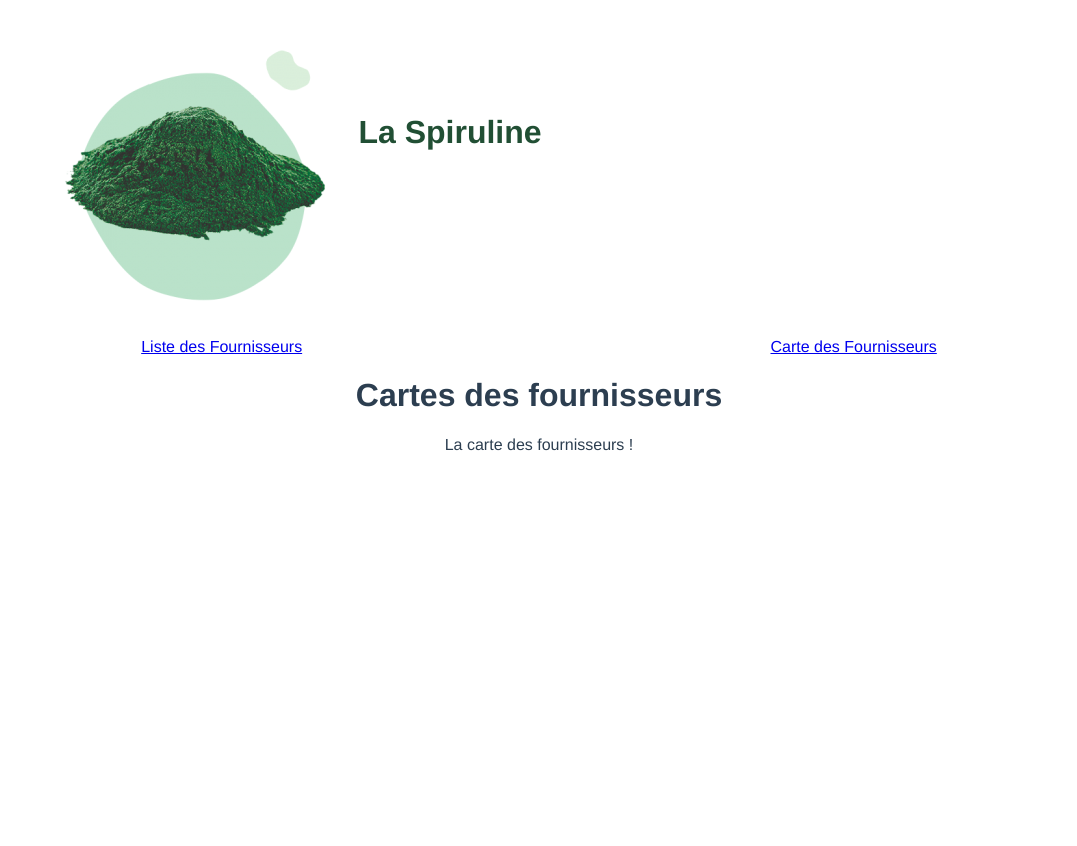
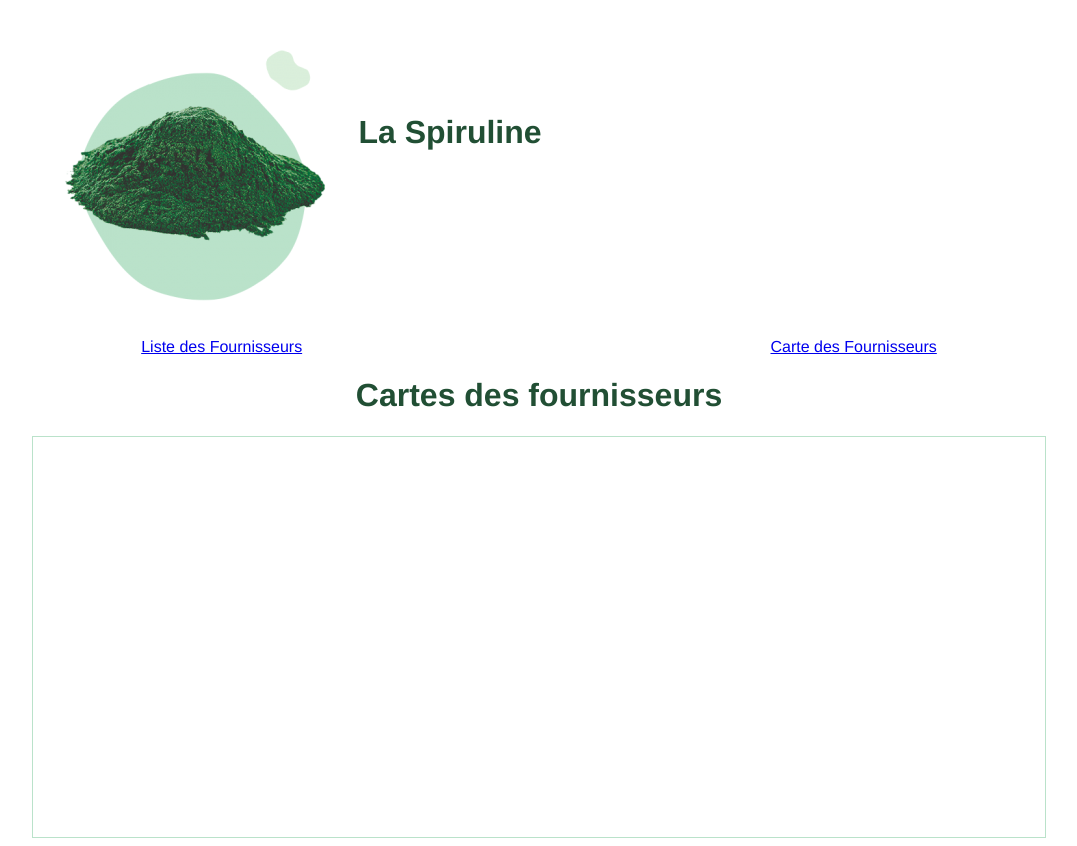
Before and after one commit to Clowiser/Projet4-Spiruline, a Vue app: page /map in a window 1280 px wide. Shown: the whole page, without its empty margins (101-1178 px from the left). Before the commit the page ends 800 px from the top, so only its background shows below. Built offline with nearby package versions, Linux system fonts and the light colour scheme.

Commit message:
CSS - p2

```diff
--- a/src/App.vue
+++ b/src/App.vue
@@ -77,4 +77,15 @@ export default {
   display: flex;
   justify-content: space-around;
 }
+
+.map{
+  border: #bae2ca solid 1px;
+  margin: auto;
+  width: 80%;
+  height: 400px
+}
+
+.titreSuppliers{
+   color : #214f34
+}
 </style>
--- a/src/components/SuppliersList.vue
+++ b/src/components/SuppliersList.vue
@@ -7,7 +7,7 @@
         <p>{{error}}</p>
         </div>
 
-        <h1>Liste des fournisseurs</h1>
+        <h1 class='titreSuppliers'>Liste des fournisseurs</h1>
     </div>
     <Supplier v-for="supplier in suppliers" :key="supplier.id" :name="supplier.name" :status="supplier.status" :checked-at="supplier.checkedAt" class="cadre"/>
     <!-- 5.2.1 - Dans un premier temps, appelez le composant Supplier dans le composant SuppliersList. Vous devriez donc avoir la même page aux urls /suppliers et /supplier -->
--- a/src/components/SuppliersMap.vue
+++ b/src/components/SuppliersMap.vue
@@ -1,7 +1,8 @@
 <template>
 <div>
-    <h1>Cartes des fournisseurs</h1>
-    <p>La carte des fournisseurs !</p>
+    <h1 class='titreSuppliers'>Cartes des fournisseurs</h1>
+</div>
+<div class='map'>
 </div>
 </template>
 
```
